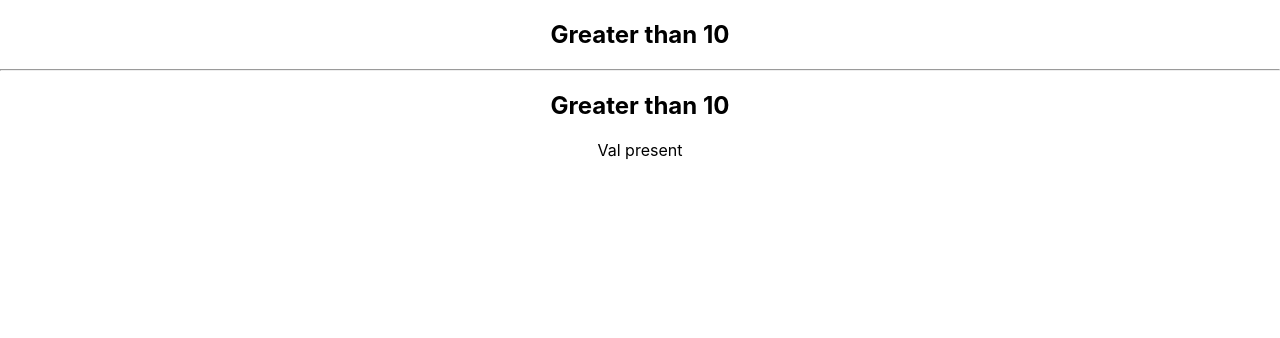
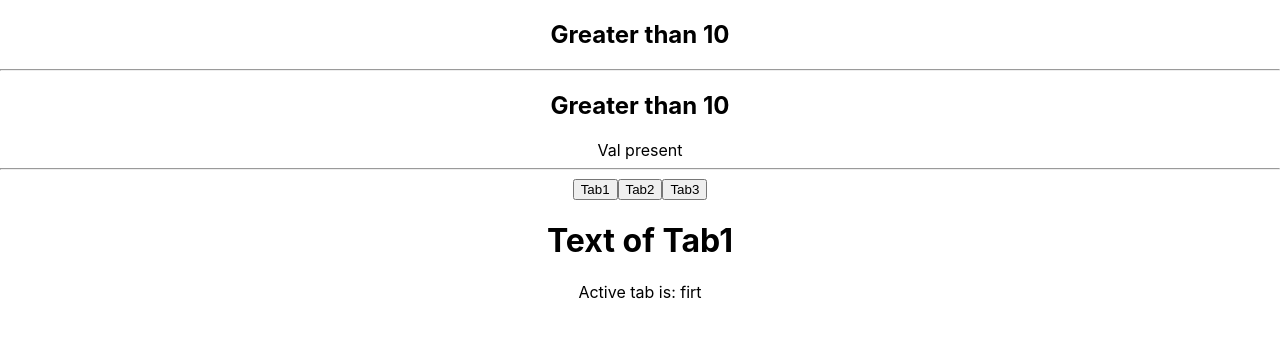
Before and after one commit to aprricod/react_homework6, a React (Create React App) app: page / in a window 1280 px wide. Shown: the top 338 px of the page. Built offline with nearby package versions, Linux system fonts and the light colour scheme.

Commit message:
рендеринг компонентов

```diff
--- a/src/App.js
+++ b/src/App.js
@@ -1,6 +1,7 @@
 import "./App.css";
 import Variant1 from "./Components/Variant1";
 import Variant2 from "./Components/Variant2";
+import Variant3 from "./Components/Variant3";
 
 function App() {
   return (
@@ -8,6 +9,8 @@ function App() {
       <Variant1></Variant1>
       <hr />
       <Variant2></Variant2>
+      <hr />
+      <Variant3></Variant3>
     </div>
   );
 }
--- /dev/null
+++ b/src/Components/Variant3.js
@@ -0,0 +1,43 @@
+import React, { Fragment, Component } from "react";
+
+const Tab1 = () => <h1>Text of Tab1</h1>;
+
+const Tab2 = () => <h1>Text of Tab2</h1>;
+
+const Tab3 = () => <h1>Text of Tab3</h1>;
+
+export default class Variant3 extends Component {
+  state = {
+    activeTab: 1,
+  };
+
+  handleTab = (e) => {
+    this.setState({
+      activeTab: +e.target.getAttribute("data-name"),
+    });
+  };
+
+  render() {
+    console.log(this.state);
+    const { activeTab } = this.state;
+    return (
+      <Fragment>
+        <button data-name={1} onClick={this.handleTab}>
+          Tab1
+        </button>
+        <button data-name={2} onClick={this.handleTab}>
+          Tab2
+        </button>
+        <button data-name={3} onClick={this.handleTab}>
+          Tab3
+        </button>
+        {activeTab === 1 ? <Tab1 /> : activeTab === 2 ? <Tab2 /> : <Tab3 />}
+        <div>
+          {`Active tab is: ${
+            activeTab === 1 ? "firt" : activeTab === 2 ? "second" : "third"
+          }`}
+        </div>
+      </Fragment>
+    );
+  }
+}
```
